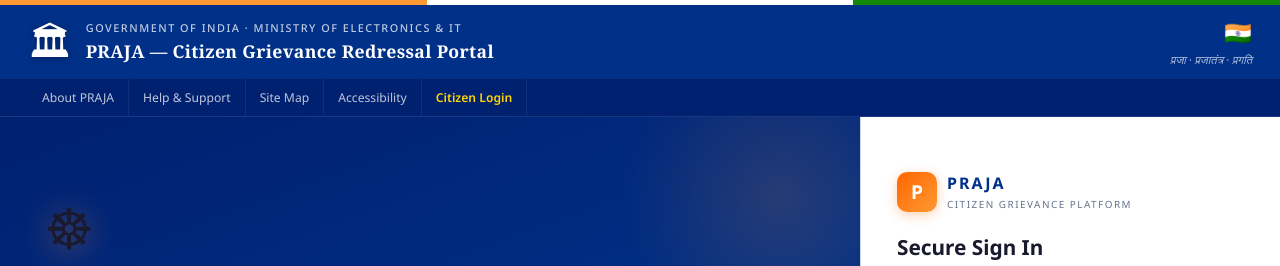
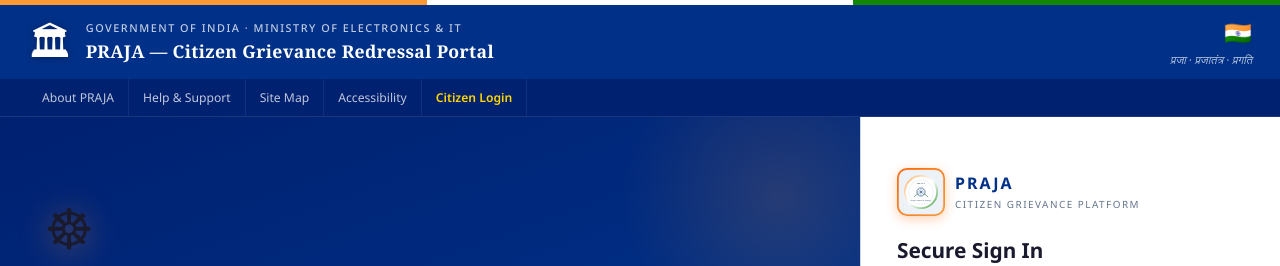
Before and after one commit to luckycelestial/india-innovates-2026, a React (Vite) app in the folder praja/frontend/: page /login in a window 1280 px wide. Shown: the top 266 px of the page. Built offline with nearby package versions, Linux system fonts and the light colour scheme; no server answers.

Commit message:
feat: replace placeholder logo with praja-logo-icon.svg in Login and Dashboard

```diff
--- a/praja/frontend/src/pages/Login.jsx
+++ b/praja/frontend/src/pages/Login.jsx
@@ -1,6 +1,7 @@
 import { useState } from 'react'
 import { useNavigate } from 'react-router-dom'
 import { useAuth } from '../context/AuthContext'
+import prajaIcon from '../assets/praja-logo-icon.svg'
 import './Login.css'
 
 const DEMO_USERS = [
@@ -115,7 +116,7 @@
         <section className="login-form-panel" aria-label="Sign in form">
           <div className="login-form-panel-header">
             <div className="portal-logo">
-              <div className="portal-logo-icon">P</div>
+              <img src={prajaIcon} alt="PRAJA Seal" className="portal-logo-icon" style={{ width: 48, height: 48, objectFit: 'contain' }} />
               <div className="portal-logo-text">
                 <div className="name">PRAJA</div>
                 <div className="sub">Citizen Grievance Platform</div>
--- a/praja/frontend/src/pages/UnifiedDashboard.jsx
+++ b/praja/frontend/src/pages/UnifiedDashboard.jsx
@@ -3,6 +3,7 @@
 import api from '../services/api'
 import SentinelHeatmap from '../components/SentinelHeatmap'
 import AnalyticsTab from '../components/AnalyticsTab'
+import prajaIcon from '../assets/praja-logo-icon.svg'
 import { BarChart, Bar, LineChart, Line, XAxis, YAxis, CartesianGrid, Tooltip, ResponsiveContainer, Cell } from 'recharts'
 import './UnifiedDashboard.css'
 
@@ -1079,7 +1080,7 @@
 
       <header className="ud-topbar">
         <div className="ud-logo">
-          <div className="ud-logo-icon">P</div>
+          <img src={prajaIcon} alt="PRAJA Seal" className="ud-logo-icon" style={{ width: 44, height: 44, objectFit: 'contain' }} />
           <div>
             <div className="ud-logo-name">PRAJA</div>
             <div className="ud-logo-sub">Citizen Grievance Platform</div>
```
